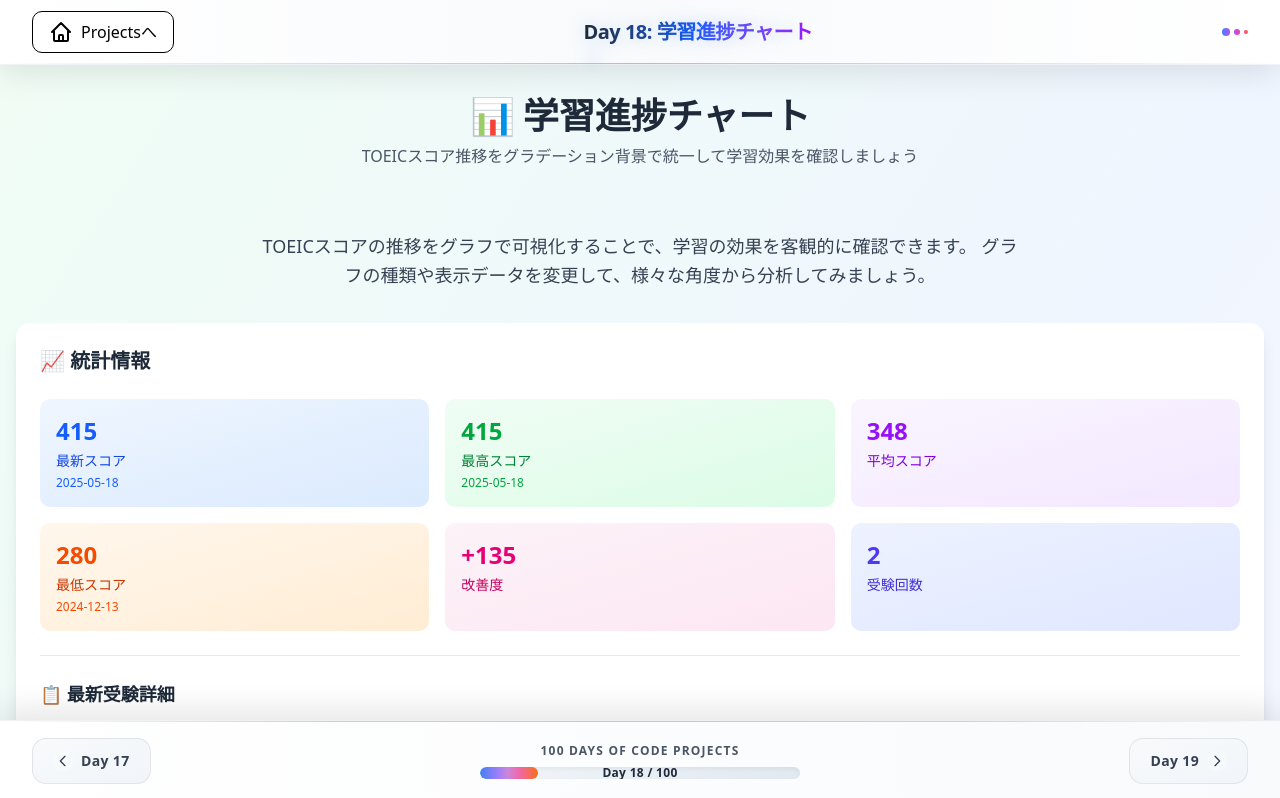
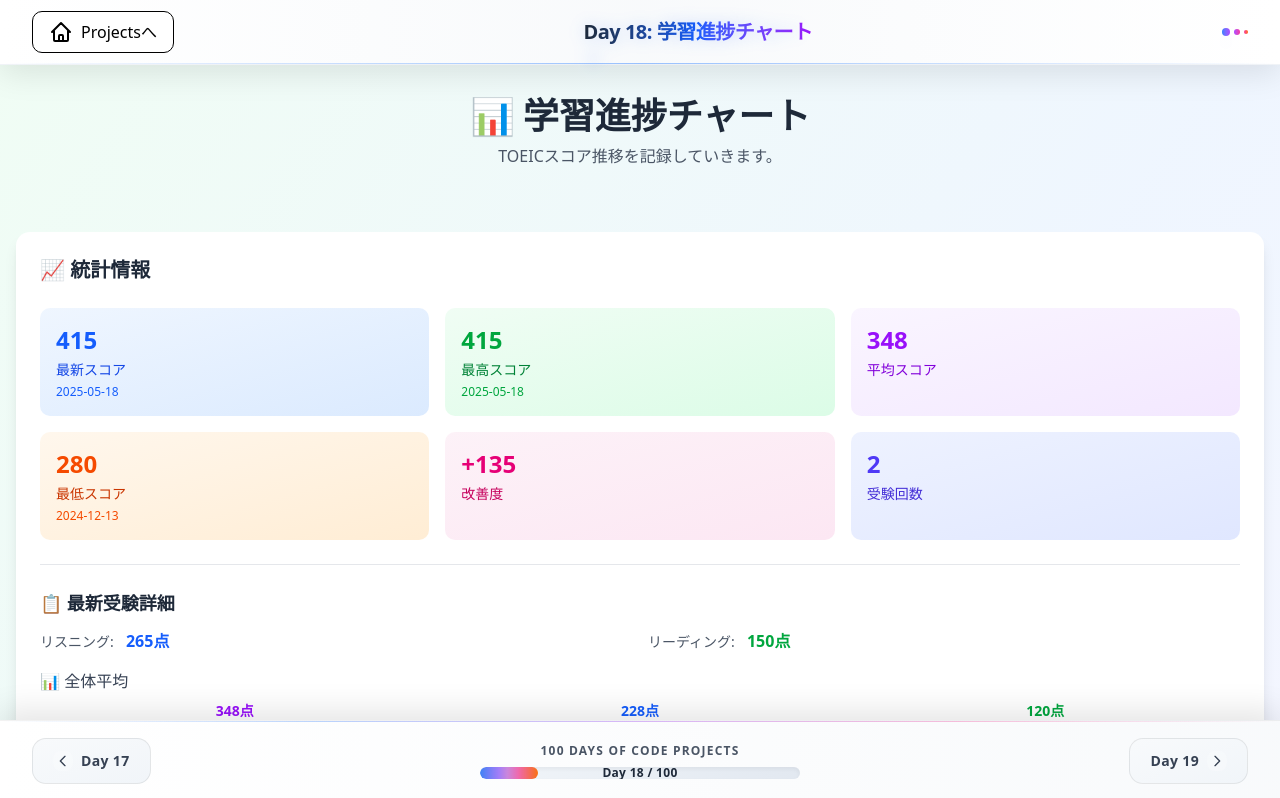
Before and after one commit to atsuki61/100DaysOfCode, a Next.js app: page /day18-progress-chart in a window 1280 px wide. Shown: the top 798 px of the page. Built offline with nearby package versions, Linux system fonts and the light colour scheme.

Commit message:
fix:ページ説明を編集

```diff
--- a/src/app/day18-progress-chart/layout.tsx
+++ b/src/app/day18-progress-chart/layout.tsx
@@ -13,7 +13,7 @@ export default function Day18Layout({
       <PageHeader
         icon="📊"
         title="学習進捗チャート"
-        description="TOEICスコア推移をグラデーション背景で統一して学習効果を確認しましょう"
+        description="TOEICスコア推移を記録していきます。"
       />
       <main>
         {children}
--- a/src/app/day18-progress-chart/page.tsx
+++ b/src/app/day18-progress-chart/page.tsx
@@ -42,14 +42,6 @@ export default function ProgressChartPage() {
 
   return (
     <div className="container mx-auto px-4 py-8 space-y-8"> {/* コンテナ, 中央配置, 横パディング4, 縦パディング8, 縦間隔8 */}
-      {/* ページ説明 */}
-      <div className="text-center mb-8"> {/* 中央揃え, 下マージン8 */}
-        <p className="text-lg text-gray-700 max-w-3xl mx-auto leading-relaxed"> {/* 大文字, グレー色, 最大幅, 中央配置, 行間広め */}
-          TOEICスコアの推移をグラフで可視化することで、学習の効果を客観的に確認できます。
-          グラフの種類や表示データを変更して、様々な角度から分析してみましょう。
-        </p>
-      </div>
-
       {/* 上段: 統計情報 */}
       <div className="w-full"> {/* 幅100% */}
         <StatisticsCard statistics={statistics} />
```
